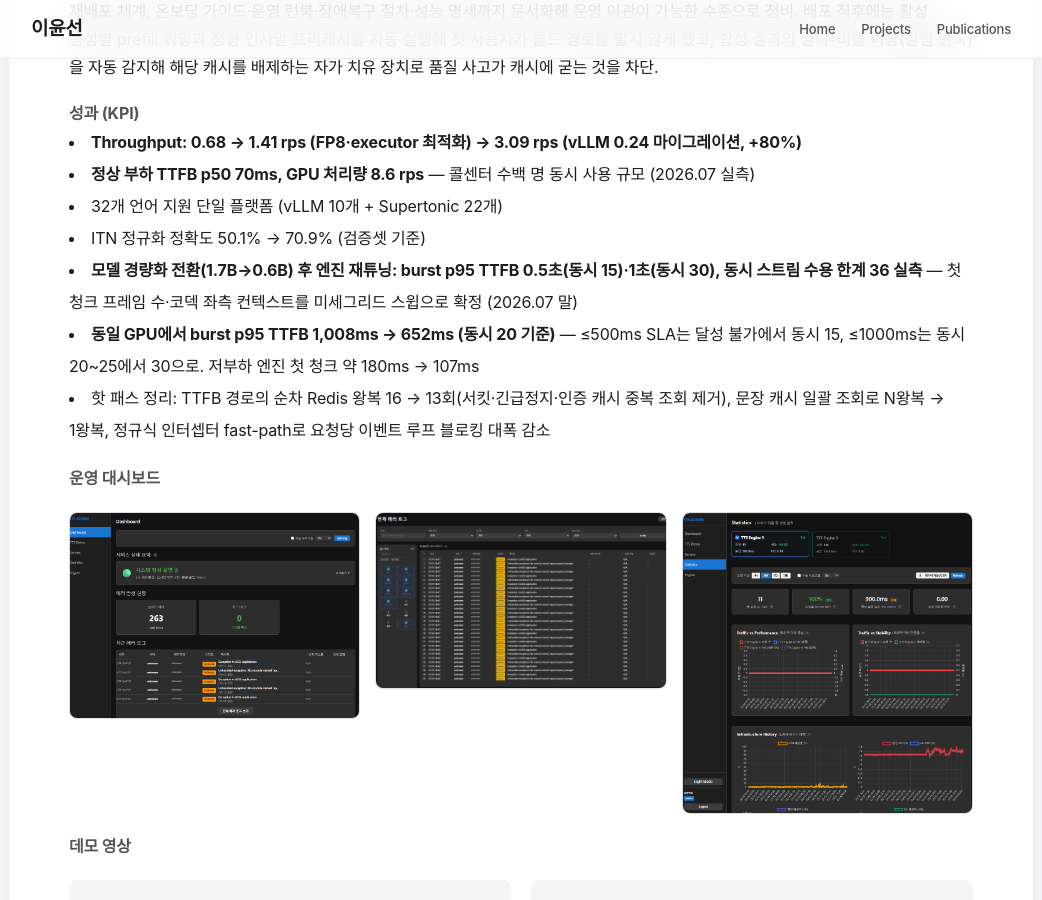
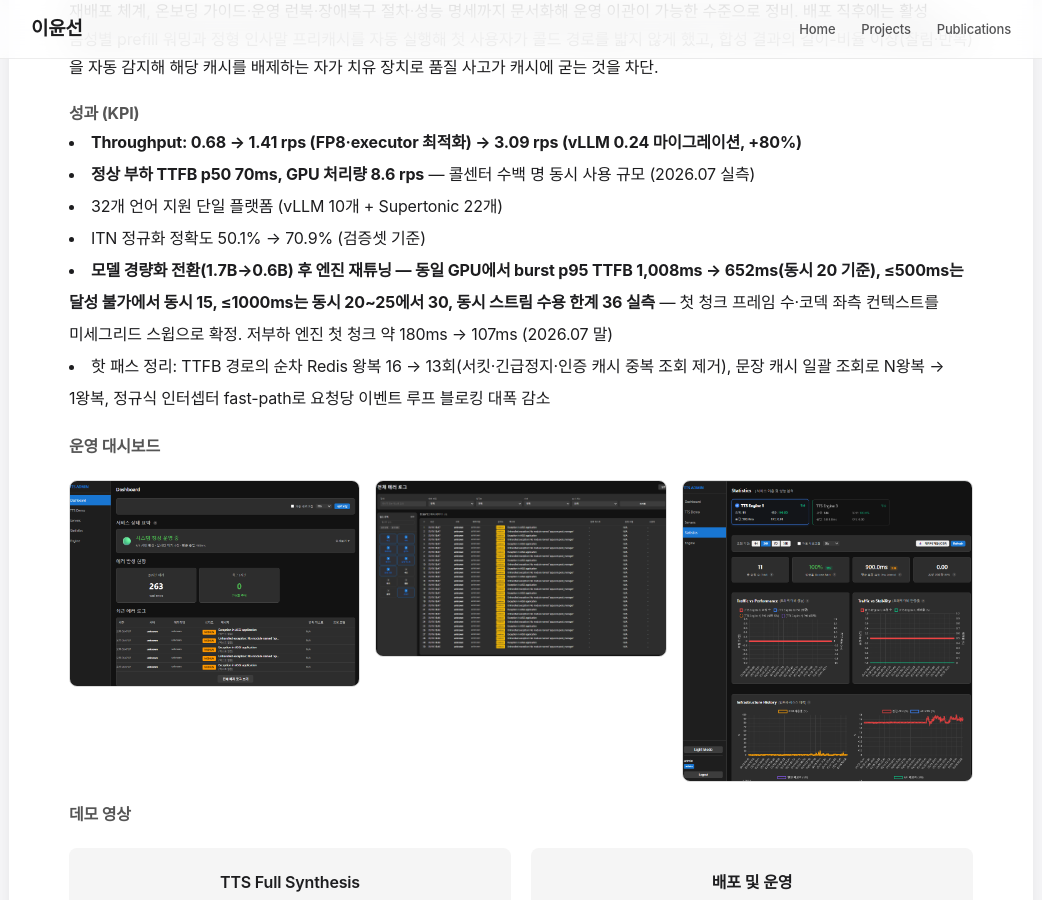
Before and after one commit to ckc5800/ckc5800.github.io, a Jekyll site: the page built from projects.html, in a window 1280 px wide and 900 px high, scrolled down 1668 px. Shown: the whole window, without its empty margins (119-1161 px from the left). Built offline with Jekyll 4.4.1, drawn with Linux system fonts in a browser that asks for light colours; some web fonts are replaced.

Commit message:
TTS KPI 중복 정리 — 0.6B 재튜닝 항목과 TTFB 개선 항목을 한 줄로 통합

```diff
--- a/projects.html
+++ b/projects.html
@@ -69,8 +69,7 @@ title: Projects
         <li><strong>정상 부하 TTFB p50 70ms, GPU 처리량 8.6 rps</strong> — 콜센터 수백 명 동시 사용 규모 (2026.07 실측)</li>
         <li>32개 언어 지원 단일 플랫폼 (vLLM 10개 + Supertonic 22개)</li>
         <li>ITN 정규화 정확도 50.1% → 70.9% (검증셋 기준)</li>
-        <li><strong>모델 경량화 전환(1.7B→0.6B) 후 엔진 재튜닝: burst p95 TTFB 0.5초(동시 15)·1초(동시 30), 동시 스트림 수용 한계 36 실측</strong> — 첫 청크 프레임 수·코덱 좌측 컨텍스트를 미세그리드 스윕으로 확정 (2026.07 말)</li>
-        <li><strong>동일 GPU에서 burst p95 TTFB 1,008ms → 652ms (동시 20 기준)</strong> — ≤500ms SLA는 달성 불가에서 동시 15, ≤1000ms는 동시 20~25에서 30으로. 저부하 엔진 첫 청크 약 180ms → 107ms</li>
+        <li><strong>모델 경량화 전환(1.7B→0.6B) 후 엔진 재튜닝 — 동일 GPU에서 burst p95 TTFB 1,008ms → 652ms(동시 20 기준), ≤500ms는 달성 불가에서 동시 15, ≤1000ms는 동시 20~25에서 30, 동시 스트림 수용 한계 36 실측</strong> — 첫 청크 프레임 수·코덱 좌측 컨텍스트를 미세그리드 스윕으로 확정. 저부하 엔진 첫 청크 약 180ms → 107ms (2026.07 말)</li>
         <li>핫 패스 정리: TTFB 경로의 순차 Redis 왕복 16 → 13회(서킷·긴급정지·인증 캐시 중복 조회 제거), 문장 캐시 일괄 조회로 N왕복 → 1왕복, 정규식 인터셉터 fast-path로 요청당 이벤트 루프 블로킹 대폭 감소</li>
     </ul>
 
```
